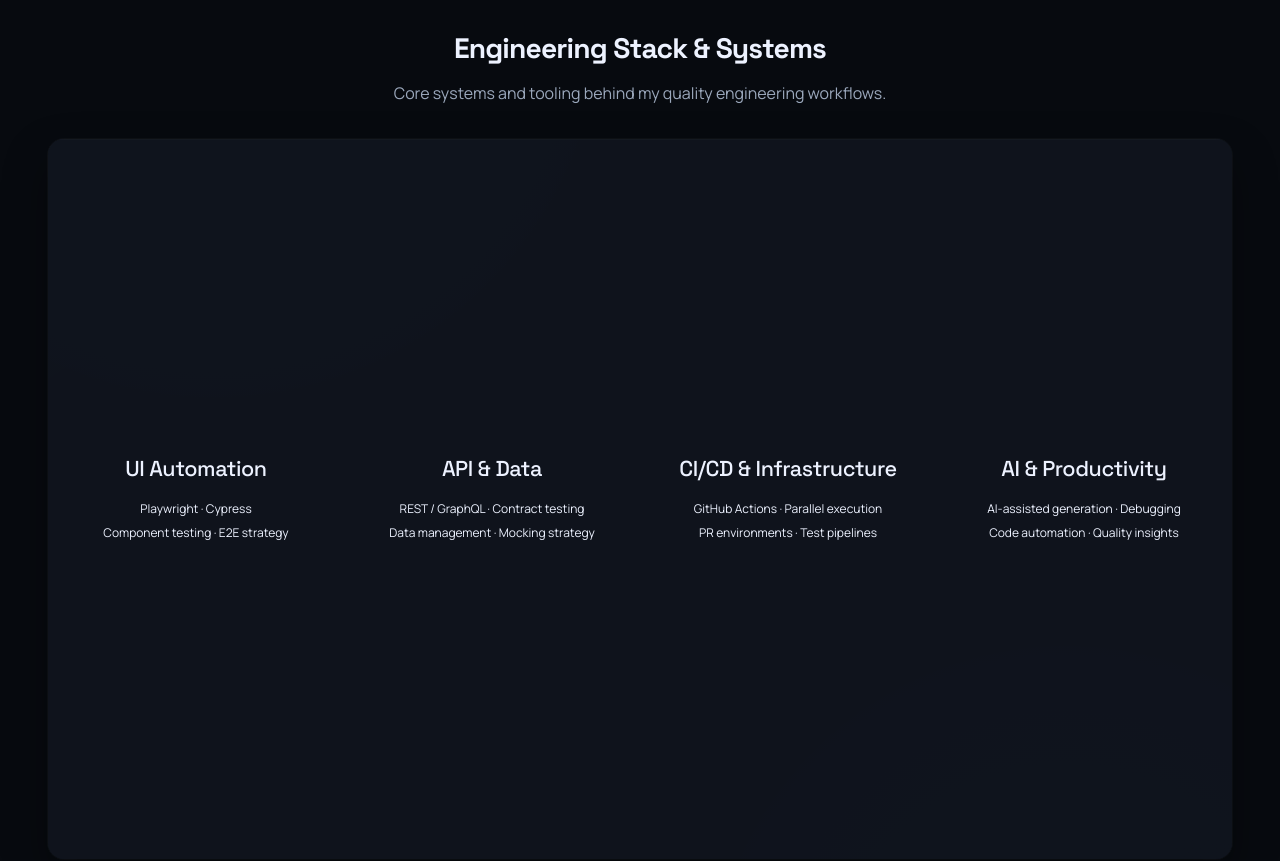
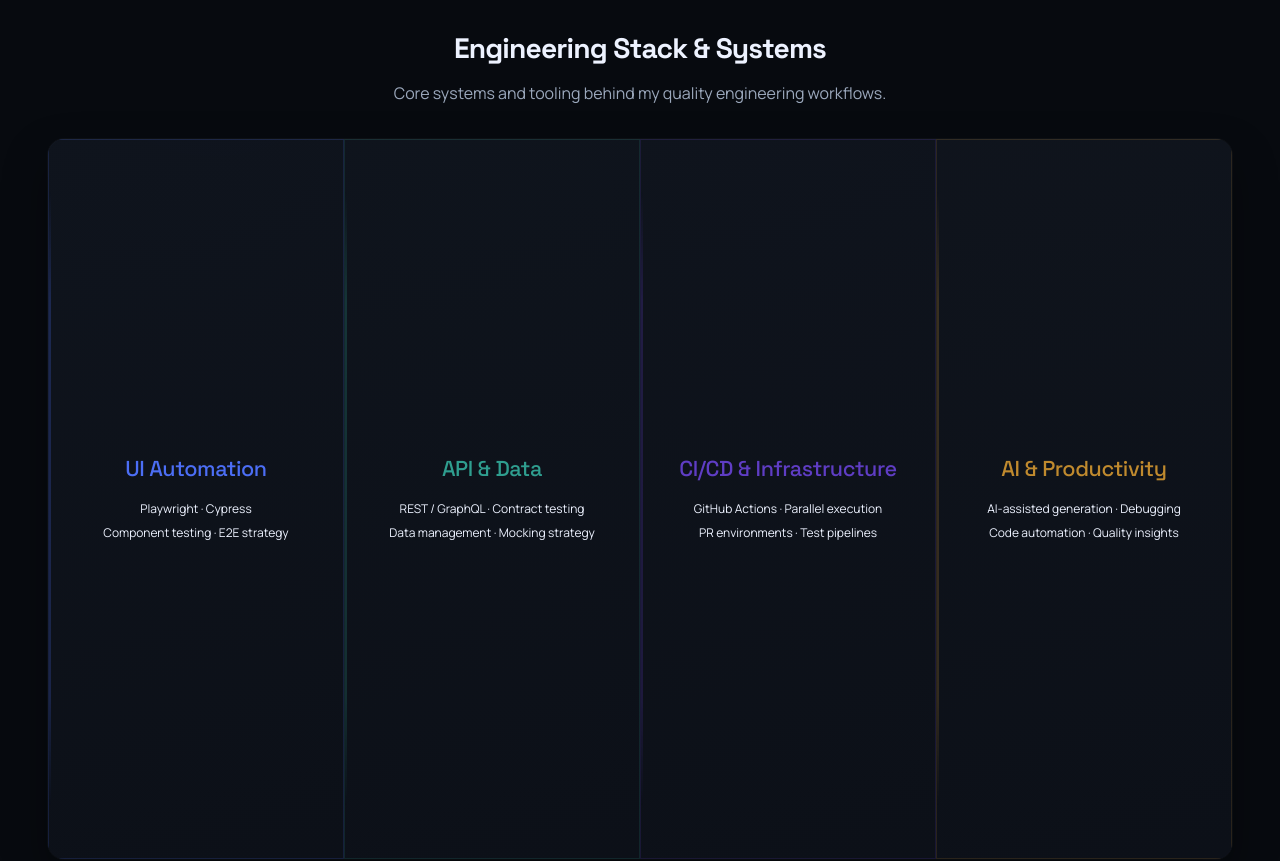
Before and after one commit to lucasvacis87/portfolio-lucas-vacis, a React (Vite) app: page / in a window 1280 px wide. Shown: the part 1360-2221 px from the top of the page. Built offline with nearby package versions, Linux system fonts and the light colour scheme.

Commit message:
Refine Engineering Stack with muted accent interaction system

```diff
--- a/src/components/sections/SkillsSection.tsx
+++ b/src/components/sections/SkillsSection.tsx
@@ -4,20 +4,20 @@ import { engineeringStackColumns } from "../../content/capabilities";
 
 const accentStyles = {
   blue: {
-    bg: "radial-gradient(circle_at_50%_20%, rgba(78,128,255,0.16), rgba(15,20,29,0.9) 60%)",
-    glow: "0 0 24px rgba(78,128,255,0.16), inset 0 1px 0 rgba(255,255,255,0.04)"
-  },
-  indigo: {
-    bg: "radial-gradient(circle_at_50%_20%, rgba(108,122,255,0.16), rgba(15,20,29,0.9) 60%)",
-    glow: "0 0 24px rgba(108,122,255,0.16), inset 0 1px 0 rgba(255,255,255,0.04)"
+    color: "#4C6EF5",
+    rgb: "76,110,245"
   },
   teal: {
-    bg: "radial-gradient(circle_at_50%_20%, rgba(75,171,195,0.16), rgba(15,20,29,0.9) 60%)",
-    glow: "0 0 24px rgba(75,171,195,0.14), inset 0 1px 0 rgba(255,255,255,0.04)"
+    color: "#2F9E8F",
+    rgb: "47,158,143"
   },
-  purple: {
-    bg: "radial-gradient(circle_at_50%_20%, rgba(125,99,255,0.16), rgba(15,20,29,0.9) 60%)",
-    glow: "0 0 24px rgba(125,99,255,0.16), inset 0 1px 0 rgba(255,255,255,0.04)"
+  violet: {
+    color: "#5F3DC4",
+    rgb: "95,61,196"
+  },
+  amber: {
+    color: "#C08A2E",
+    rgb: "192,138,46"
   }
 } as const;
 
@@ -51,8 +51,8 @@ export function SkillsSection(): JSX.Element {
 
   return (
     <section id="engineering-capabilities" className="relative py-3 md:py-6">
-      <div className="pointer-events-none absolute -left-16 top-8 h-48 w-48 rounded-full bg-accent-2/10 blur-3xl" />
-      <div className="pointer-events-none absolute -right-20 top-24 h-56 w-56 rounded-full bg-accent/12 blur-3xl" />
+      <div className="pointer-events-none absolute -left-16 top-8 h-48 w-48 rounded-full bg-[#7a8aa8]/6 blur-3xl" />
+      <div className="pointer-events-none absolute -right-20 top-24 h-56 w-56 rounded-full bg-[#63718f]/8 blur-3xl" />
 
       <header className="mx-auto max-w-[76ch] text-center">
         <h2 className="section-title">Engineering Stack & Systems</h2>
@@ -63,12 +63,30 @@ export function SkillsSection(): JSX.Element {
         <div className="grid grid-cols-1 gap-0 md:grid-cols-2 lg:flex lg:flex-row">
           {engineeringStackColumns.map((column, index) => {
             const isExpanded = hoveredIndex === index || (isMobile && activeMobileIndex === index);
+            const hasActiveColumn = hoveredIndex !== null || (isMobile && activeMobileIndex !== null);
+            const isMuted = hasActiveColumn && !isExpanded;
             const accent = accentStyles[column.accent];
             const animateValues = isDesktop
               ? {
-                  flexGrow: hoveredIndex === null ? 1 : isExpanded ? 1.55 : 0.82
+                  flexGrow: hoveredIndex === null ? 1 : isExpanded ? 1.55 : 0.82,
+                  opacity: isMuted ? 0.66 : 1
                 }
-              : {};
+              : {
+                  opacity: isMuted ? 0.7 : 1
+                };
+            const panelBackground = isExpanded
+              ? `linear-gradient(165deg, rgba(15,20,29,0.92), rgba(12,16,24,0.96)),
+                 radial-gradient(circle at 52% 8%, rgba(${accent.rgb},0.13), transparent 58%),
+                 radial-gradient(circle at 50% 120%, rgba(${accent.rgb},0.08), transparent 62%)`
+              : `linear-gradient(165deg, rgba(15,20,29,0.92), rgba(12,16,24,0.94)),
+                 radial-gradient(circle at 52% 8%, rgba(${accent.rgb},0.045), transparent 62%)`;
+            const panelShadow = isExpanded
+              ? `inset 0 1px 0 rgba(255,255,255,0.04),
+                 inset 0 0 0 1px rgba(${accent.rgb},0.32),
+                 0 18px 34px rgba(0,0,0,0.35),
+                 0 0 26px rgba(${accent.rgb},0.12)`
+              : `inset 0 1px 0 rgba(255,255,255,0.025),
+                 inset 0 0 0 1px rgba(${accent.rgb},0.16)`;
 
             return (
               <motion.button
@@ -82,23 +100,38 @@ export function SkillsSection(): JSX.Element {
                   }
                   setActiveMobileIndex((current) => (current === index ? null : index));
                 }}
-                className="relative h-[520px] bg-[#0f141c]/80 p-0 text-left transition-[flex-grow] duration-500 focus-visible:outline-none focus-visible:ring-2 focus-visible:ring-accent focus-visible:ring-inset md:h-[620px] lg:h-[720px] lg:w-auto"
+                className="relative h-[520px] bg-[#0f141c]/80 p-0 text-left transition-[flex-grow,opacity,filter] duration-500 focus-visible:outline-none focus-visible:ring-2 focus-visible:ring-white/30 focus-visible:ring-inset md:h-[620px] lg:h-[720px] lg:w-auto"
                 animate={animateValues}
                 style={
                   isDesktop
                     ? {
-                        flexBasis: 0
+                        flexBasis: 0,
+                        filter: isMuted ? "saturate(0.84) brightness(0.92)" : "saturate(1) brightness(1)"
                       }
-                    : undefined
+                    : {
+                        filter: isMuted ? "saturate(0.86) brightness(0.93)" : "saturate(1) brightness(1)"
+                      }
                 }
                 transition={{ duration: 0.55, ease: [0.22, 1, 0.36, 1] }}
               >
                 <motion.div
                   className="absolute inset-0 transition-all duration-500"
                   style={{
-                    background: isExpanded ? accent.bg : "rgba(15,20,29,0.88)",
-                    boxShadow: isExpanded ? accent.glow : "inset 0 1px 0 rgba(255,255,255,0.02)"
+                    background: panelBackground,
+                    boxShadow: panelShadow
                   }}
+                />
+                <motion.div
+                  className="pointer-events-none absolute bottom-6 left-[1px] top-6 w-[2px] rounded-full"
+                  style={{
+                    background: `linear-gradient(180deg, rgba(${accent.rgb},0), rgba(${accent.rgb},${isExpanded ? "0.7" : "0.34"}) 18%, rgba(${accent.rgb},${isExpanded ? "0.64" : "0.3"}) 82%, rgba(${accent.rgb},0))`,
+                    boxShadow: isExpanded ? `0 0 10px rgba(${accent.rgb},0.2)` : "none"
+                  }}
+                  animate={{
+                    opacity: isExpanded ? 1 : 0.72,
+                    scaleY: isExpanded ? 1 : 0.92
+                  }}
+                  transition={{ duration: 0.28, ease: "easeOut" }}
                 />
                 <div className="relative flex h-full flex-col p-5">
                   <motion.div
@@ -109,7 +142,9 @@ export function SkillsSection(): JSX.Element {
                     }}
                     transition={{ duration: 0.32, ease: "easeOut" }}
                   >
-                    <h3 className="font-heading text-[1.35rem] tracking-[-0.02em] text-text">{column.title}</h3>
+                    <h3 className="font-heading text-[1.35rem] tracking-[-0.02em]" style={{ color: accent.color }}>
+                      {column.title}
+                    </h3>
                     <p className="mt-3 whitespace-pre-line text-[12px] leading-6 text-text/70">{column.summary}</p>
                   </motion.div>
                   <motion.div
@@ -121,7 +156,8 @@ export function SkillsSection(): JSX.Element {
                     transition={{ duration: 0.24, ease: "easeOut" }}
                   >
                     <motion.h3
-                      className="text-center font-heading text-xl tracking-[-0.02em] text-text"
+                      className="text-center font-heading text-xl tracking-[-0.02em]"
+                      style={{ color: accent.color }}
                       animate={{
                         opacity: isExpanded ? 1 : 0,
                         y: isExpanded ? 0 : 8
--- a/src/content/capabilities.ts
+++ b/src/content/capabilities.ts
@@ -9,19 +9,19 @@ export const engineeringStackColumns: EngineeringStackColumn[] = [
   },
   {
     title: "API & Data",
-    accent: "indigo",
+    accent: "teal",
     summary: "REST / GraphQL · Contract testing\nData management · Mocking strategy",
     items: ["REST / GraphQL", "Contract testing", "Test data management", "Mocking strategies"]
   },
   {
     title: "CI/CD & Infrastructure",
-    accent: "teal",
+    accent: "violet",
     summary: "GitHub Actions · Parallel execution\nPR environments · Test pipelines",
     items: ["GitHub Actions", "Parallel execution", "PR environments", "Test pipelines"]
   },
   {
     title: "AI & Productivity",
-    accent: "purple",
+    accent: "amber",
     summary: "AI-assisted generation · Debugging\nCode automation · Quality insights",
     items: ["AI-assisted test generation", "Debugging workflows", "Code automation", "Quality insights"]
   }
```
